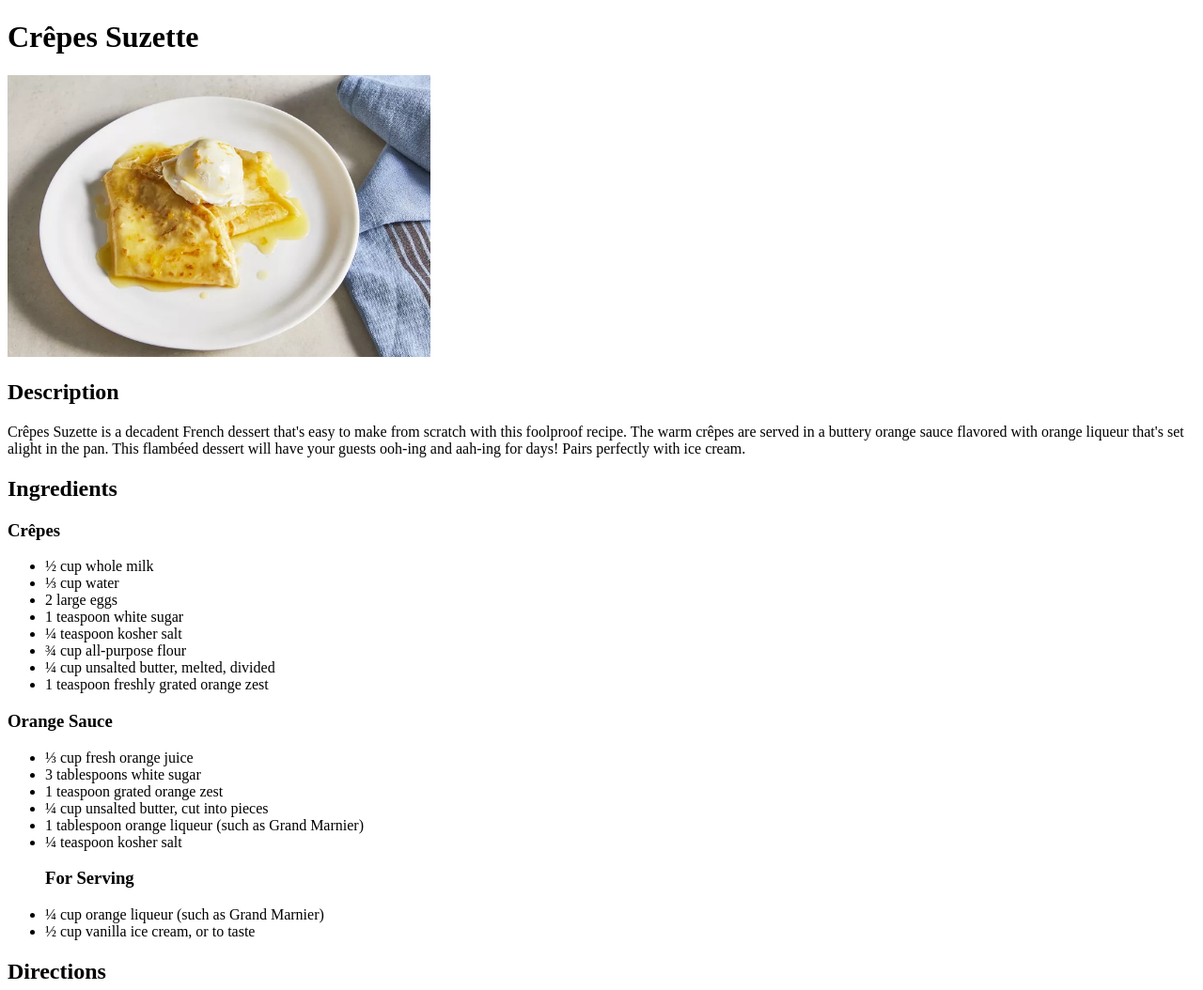
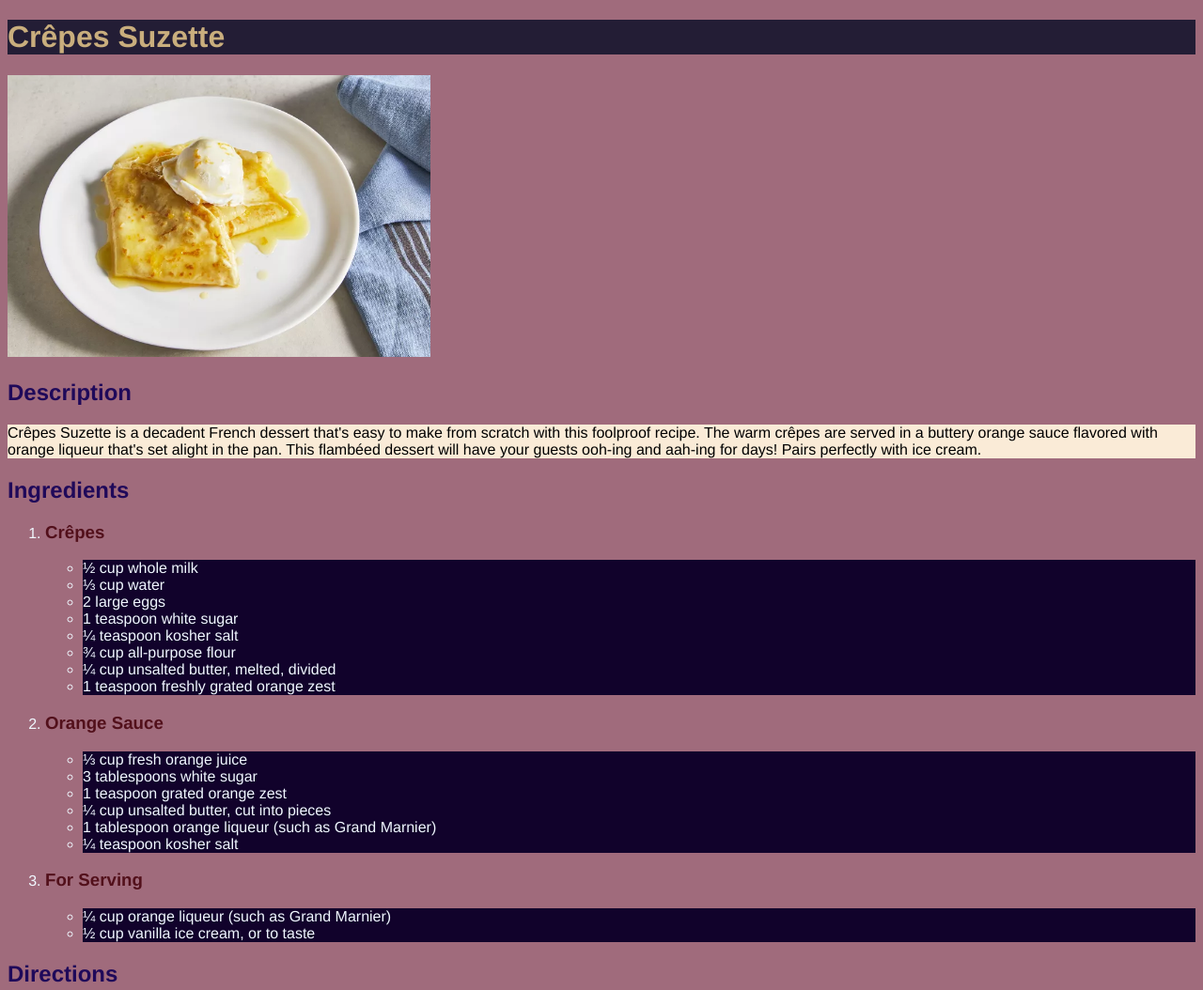
Before and after one commit to Praneel04/odin_recipes, a plain HTML site: page Recipes/crêpes_suzette.html in a window 1280 px wide. Shown: the top 1054 px of the page at 94% size. Drawn offline with Linux system fonts and the light colour scheme.

Commit message:
Add basic CSS to the raw HTML home and recipes pages
Added a basic css layout to home and each of the recipe page to make the user interface look better.

```diff
--- a/Recipes/crêpes_suzette.html
+++ b/Recipes/crêpes_suzette.html
@@ -4,15 +4,17 @@
     <meta charset="UTF-8">
     <meta name="viewport" content="width=device-width, initial-scale=1.0">
     <title>Crêpes Suzette</title>
+    <link rel="stylesheet" href="../css/style_recipes.css">
 </head>
 <body>
-    <h1>Crêpes Suzette</h1>
+    <h1 class="heading">Crêpes Suzette</h1>
     <img src="../images/crepes.webp" alt="" height="300">
-    <h2>Description</h2>
+    <h2 class="head-2">Description</h2>
     <p>Crêpes Suzette is a decadent French dessert that's easy to make from scratch with this foolproof recipe. The warm crêpes are served in a buttery orange sauce flavored with orange liqueur that's set alight in the pan. This flambéed dessert will have your guests ooh-ing and aah-ing for days! Pairs perfectly with ice cream.</p>
-    <h2>Ingredients</h2>
-    <h3>Crêpes</h3>
-    <ul>
+    <h2 class="head-2">Ingredients</h2>
+    <ol>
+        <li ><h3 class="head-3">Crêpes</h3></li>
+    <ul class="list">
         <li>½ cup whole milk</li>
         <li>⅓ cup water</li>
         <li>2 large eggs</li>
@@ -22,22 +24,38 @@
         <li>¼ cup unsalted butter, melted, divided</li>
         <li>1 teaspoon freshly grated orange zest</li>
     </ul>
-    <h3>Orange Sauce</h3>
+
+
+    <li><h3 class="head-3">Orange Sauce</h3></li>
+
         <ul>
+
             <li>⅓ cup fresh orange juice</li>
             <li>3 tablespoons white sugar</li>
             <li>1 teaspoon grated orange zest</li>
             <li>¼ cup unsalted butter, cut into pieces</li>
             <li>1 tablespoon orange liqueur (such as Grand Marnier)</li>
             <li>¼ teaspoon kosher salt</li>
-    <h3>For Serving</h3>
+        </ul>
+
+
+    <li><h3 class="head-3">For Serving</h3></li>
+    <ul>
         <li>¼ cup orange liqueur (such as Grand Marnier)</li>
         <li>½ cup vanilla ice cream, or to taste</li>
+    </ul>
+    </ol>
 
-    </ul>
-    <h2>Directions
+
+
+
+
+
+    <h2 class="head-2">Directions
     </h2>
+    <div>
         <ol>
+
             <li>To make the crêpes: Combine milk, water, eggs, sugar, and salt in a blender; blend on medium speed until smooth, about 10 seconds. Add flour and blend until smooth, about 5 more seconds. Add 2 tablespoons of the melted butter and orange zest; pulse until incorporated, about 3 (1-second) pulses. Cover blender and place in refrigerator; let rest for 15 minutes.</li>
             <li>Remove crêpe batter from fridge. Heat a 6-inch nonstick skillet or crêpe pan over medium heat. Add 1/2 teaspoon of the melted butter and swirl to coat skillet. Add 2 tablespoons batter and swirl to coat bottom of skillet. Cook, undisturbed, until the bottom is lightly golden, and the top is still a little moist, about 1 minute. Swirl skillet to loosen crêpe and gently flip with a spatula and your fingers. Cook until golden, about 30 seconds. Transfer to a plate. Repeat with remaining butter and batter.</li>
             <li>To make the orange sauce: Combine orange juice, white sugar, and orange zest in a small skillet over medium heat. Cook, stirring often, until sugar is dissolved and the liquid starts to bubble, 3 to 4 minutes. Gradually add butter, piece by piece, stirring constantly, until it is melted and fully incorporated. Let sauce come back up to a simmer and let simmer until slightly syrupy, stirring occasionally, about 2 to 3 minutes. Stir in orange liqueur and salt. Remove from the heat.
@@ -47,5 +65,7 @@
             <li>To serve, pour orange liqueur into the skillet with the remaining orange sauce and place over medium-high. If it does not ignite automatically, use a long-stemmed lighter and carefully set the liqueur on fire. Let it burn for about 30 seconds. Pour the flaming liqueur over the crêpes on the platter and serve immediately with ice cream.</li>
 
         </ol>
+    </div>
+
 </body>
 </html>
--- /dev/null
+++ b/css/style_home.css
@@ -0,0 +1,16 @@
+.heading{
+    background-color: rgb(79, 155, 76);
+    color: rgb(31, 54, 75);
+    font-family: Helvetica, sans-serif;
+
+}
+*{
+    background-color: rgb(182, 164, 140);
+
+}
+a{
+    background-color: blanchedalmond;
+    color:rgb(14, 27, 143) ;
+    font-size: 20px;
+    font-family: 'Franklin Gothic Medium', 'Arial Narrow', Arial, sans-serif;
+}
--- /dev/null
+++ b/css/style_recipes.css
@@ -0,0 +1,26 @@
+.heading{
+    background-color: rgb(35, 29, 53);
+    color: rgb(201, 174, 125);
+}
+*{
+    background-color: rgb(160, 107, 124);
+    font-family: Helvetica, sans-serif;
+}
+p{
+    background-color: antiquewhite;
+    font-size: 16px;
+}
+.head-2{
+    color: rgb(31, 9, 90);
+}
+
+li{
+    background-color: rgb(17, 2, 43);
+    color: aliceblue;
+}
+.list{
+    color: rgb(189, 149, 109);
+}
+.head-3{
+    color: rgb(82, 16, 27);
+}
```
Also changed, not shown: Recipes/salsa.html (+2 -1 lines), Recipes/strawberry_pie.html (+3 -2 lines), index.html (+12 -7 lines). Lines whose indentation alone changed are shown as unchanged.
